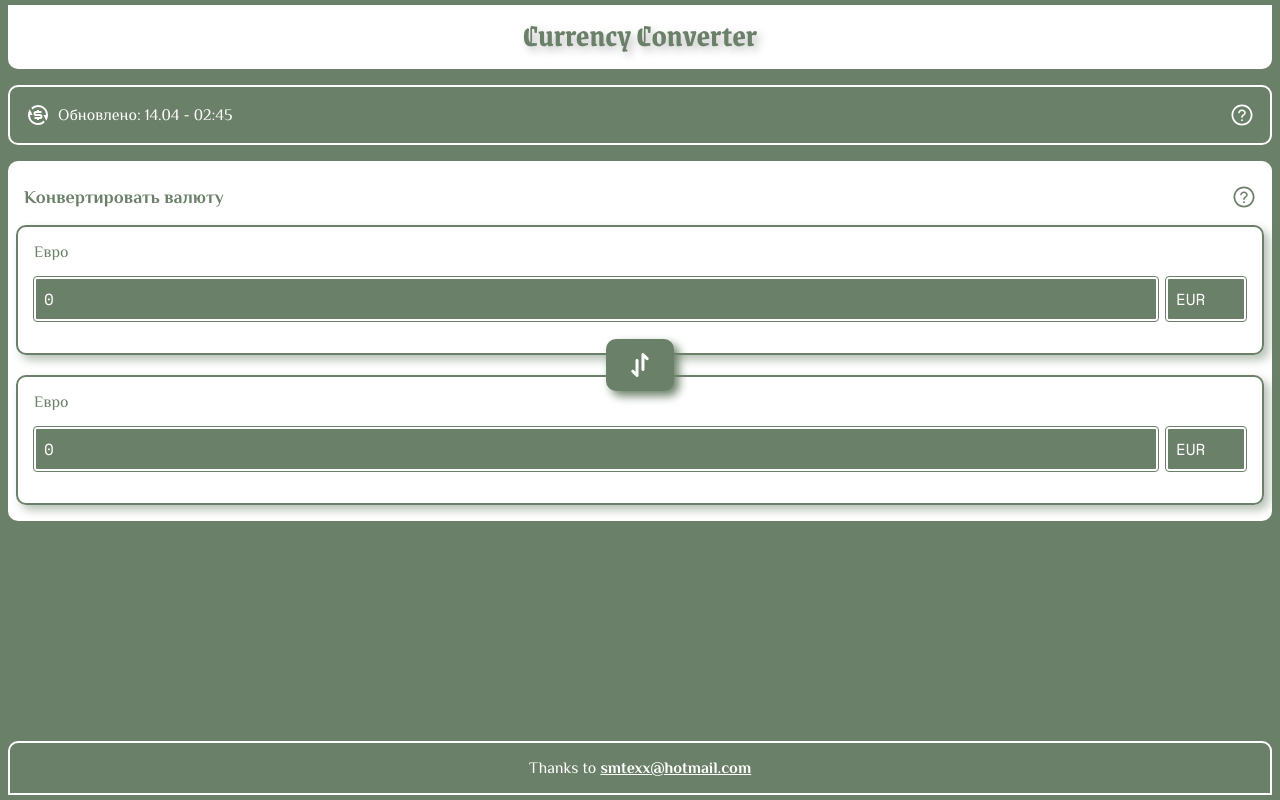
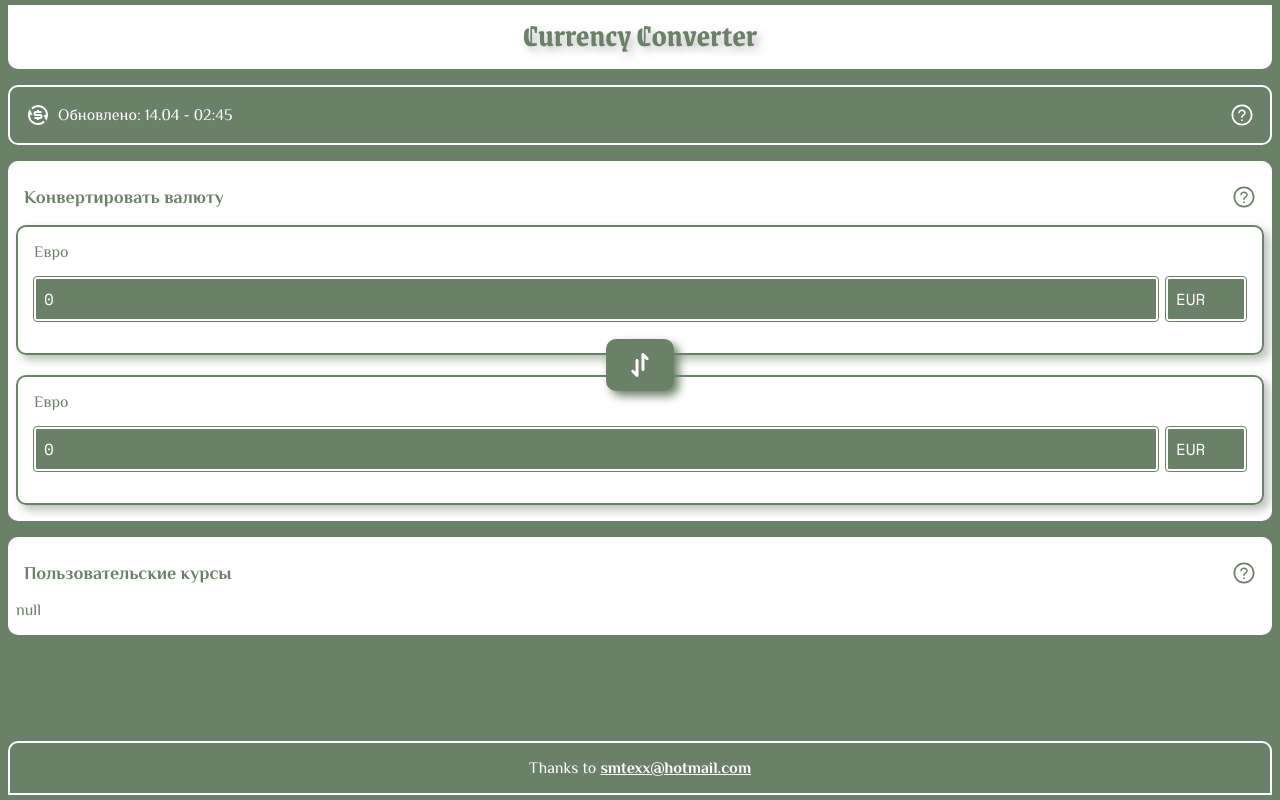
Before and after one commit to smtexx/currency, a React (Create React App) app: page / in a window 1280 px wide. Built offline with nearby package versions, Linux system fonts and the light colour scheme.

Commit message:
feat: add UserRatesBlock

```diff
--- a/src/pages/Converter.tsx
+++ b/src/pages/Converter.tsx
@@ -1,11 +1,13 @@
 import ExchangeBlock from '../components/ExchangeBlock/ExchangeBlock';
 import Updated from '../components/Updated/Updated';
+import UserRatesBlock from '../components/UserRatesBlock/UserRatesBlock';
 
 export default function Converter() {
   return (
     <>
       <Updated />
       <ExchangeBlock />
+      <UserRatesBlock />
     </>
   );
 }
```
